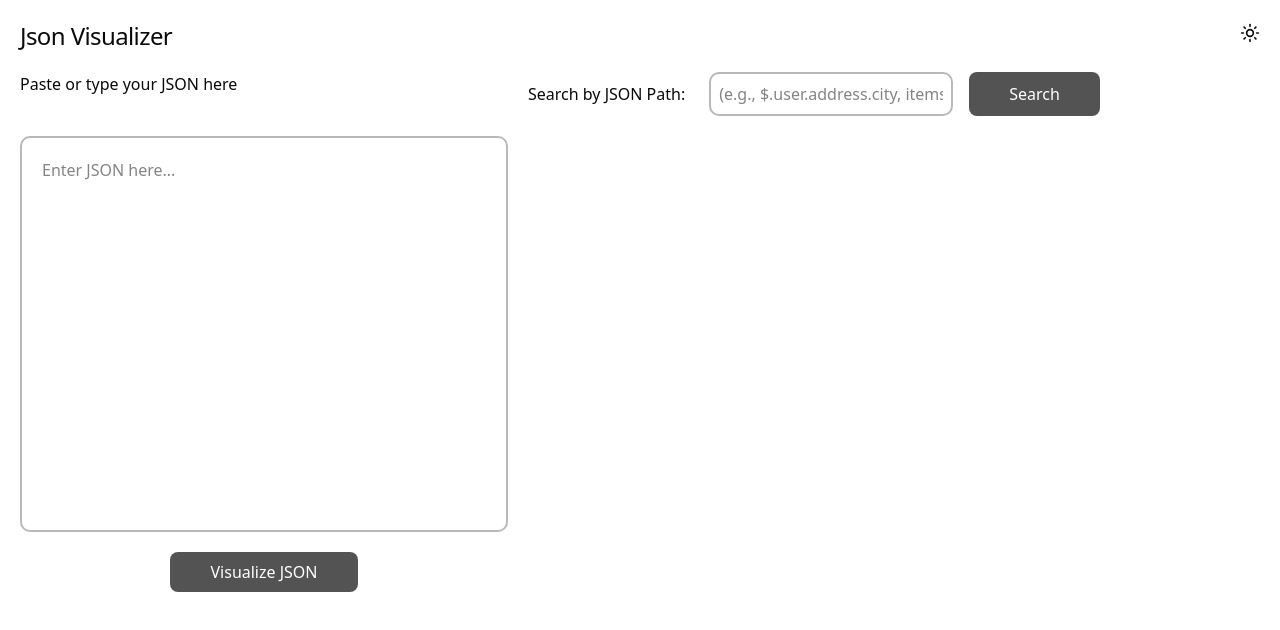
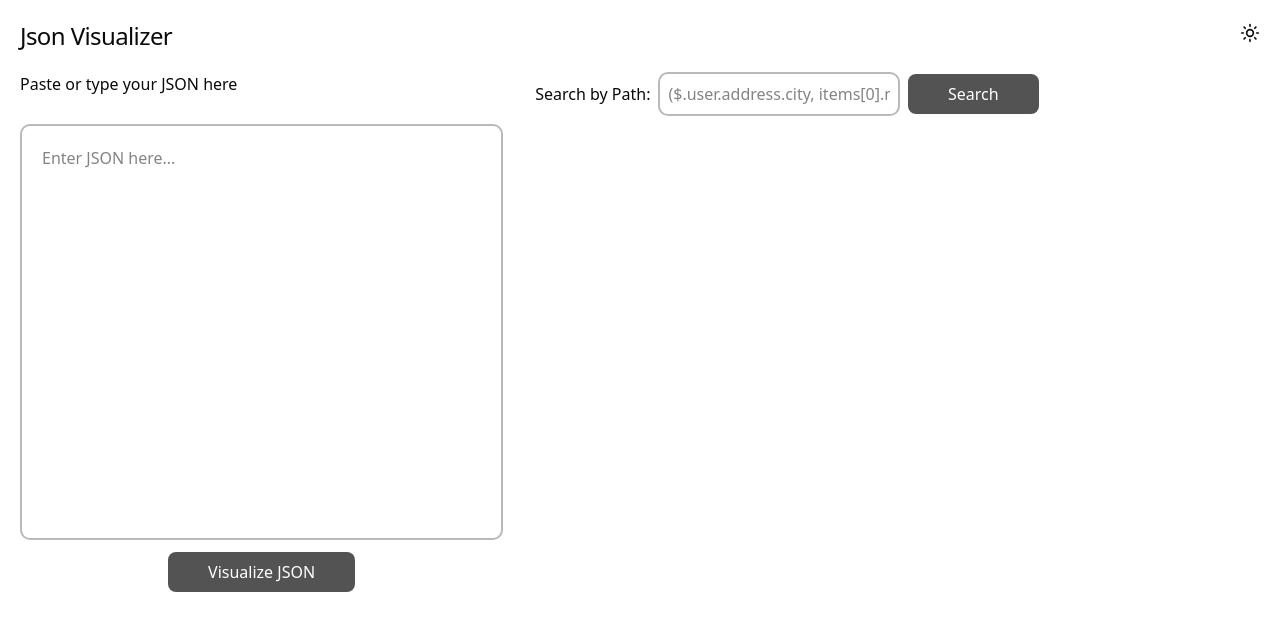
Before and after one commit to nagendrakathi/json-visualizer, a Next.js app: page / in a window 1280 px wide. Shown: the top 630 px of the page. Built offline with nearby package versions, Linux system fonts and the light colour scheme.

Commit message:
Divide components

```diff
--- a/package.json
+++ b/package.json
@@ -9,13 +9,15 @@
     "lint": "eslint"
   },
   "dependencies": {
+    "clsx": "^2.1.1",
     "html-to-image": "^1.11.13",
     "lucide-react": "^0.548.0",
     "next": "16.0.0",
     "next-themes": "^0.4.6",
     "react": "19.2.0",
     "react-dom": "19.2.0",
-    "reactflow": "^11.11.4"
+    "reactflow": "^11.11.4",
+    "tailwind-merge": "^3.3.1"
   },
   "devDependencies": {
     "@tailwindcss/postcss": "^4",
--- a/src/app/page.tsx
+++ b/src/app/page.tsx
@@ -1,14 +1,14 @@
 import InputSection from "@/components/input-section";
-import Visualizer from "@/components/visual-section";
+import Visuals from "@/components/visual-section";
 
 export default function Home() {
   return (
-    <main className="w-full gap-5 flex flex-col lg:flex-row">
+    <main className="w-full gap-8 flex flex-col lg:flex-row">
       <div className="lg:w-2/5 w-full">
         <InputSection />
       </div>
       <div className="lg:w-3/5 w-full">
-        <Visualizer />
+        <Visuals />
       </div>
     </main>
   );
--- a/src/components/Input/button.tsx
+++ b/src/components/Input/button.tsx
@@ -1,9 +1,17 @@
-import React from 'react'
+import cn from "@/lib/lib";
+import { ButtonProps } from "@/types";
+import React from "react";
 
-export default function Button() {
+export default function Button({ label, classnames }: ButtonProps) {
   return (
-    <div>
-
-    </div>
-  )
+    <button
+      type="button"
+      className={cn(
+        "bg-foreground/70 focus-ring ring w-fit self-center px-10 py-2 rounded-md text-background hover:bg-foreground/60 transition duration-150 ease-in-out cursor-pointer",
+        classnames
+      )}
+    >
+      {label}
+    </button>
+  );
 }
--- a/src/components/Input/json-input.tsx
+++ b/src/components/Input/json-input.tsx
@@ -1,13 +1,16 @@
+import { JsonInputProps } from "@/types";
 import React from "react";
 
-export default function JsonInput() {
+export default function JsonInput({ value, handleChange }: JsonInputProps) {
   return (
     <textarea
       name="json-input"
       id="json-input"
       title="json-input"
+      value={value}
+      onChange={(e) => handleChange(e.target.value)}
       placeholder="Enter JSON here..."
-      className="resize-none mt-5 w-full h-full p-5 text-foreground outline-none border-2 border-primary/30 rounded-lg bg-transparent"
+      className="resize-none mt-4 w-full h-full p-5 text-foreground outline-none border-2 border-primary/30 rounded-lg bg-transparent"
     ></textarea>
   );
 }
--- a/src/components/Input/search-input.tsx
+++ b/src/components/Input/search-input.tsx
@@ -5,7 +5,7 @@ export default function SearchInput() {
     <input
       type="text"
       className="text-foreground outline-none border-2 border-primary/30 rounded-lg bg-transparent p-2 w-1/3"
-      placeholder="(e.g., $.user.address.city, items[0].name)"
+      placeholder="($.user.address.city, items[0].name)"
     ></input>
   );
 }
--- a/src/components/input-section.tsx
+++ b/src/components/input-section.tsx
@@ -1,19 +1,18 @@
-import React from "react";
+"use client";
+import React, { useState } from "react";
 import JsonInput from "./Input/json-input";
+import Button from "./Input/button";
 
 export default function InputSection() {
+  const [jsonData, setJsonData] = useState<string>("");
   return (
-    <div className="w-full h-130 flex flex-col gap-5">
+    <div className="w-full h-130 flex flex-col gap-3">
       <h2>Paste or type your JSON here</h2>
-      <JsonInput />
-      <button
-        type="button"
-        name="visualize"
-        id="visualize"
-        className="bg-foreground/70 w-fit self-center px-10 py-2 rounded-md text-background hover:bg-foreground/60 transition duration-150 ease-in-out cursor-pointer"
-      >
-        Visualize JSON
-      </button>
+      <JsonInput
+        value={jsonData}
+        handleChange={(newValue: string) => setJsonData(newValue)}
+      />
+      <Button label="Visualize JSON" />
     </div>
   );
 }
--- a/src/components/visual-section.tsx
+++ b/src/components/visual-section.tsx
@@ -1,20 +1,16 @@
 import React from "react";
 import SearchInput from "./Input/search-input";
+import Button from "./Input/button";
 
-export default function Visualizer() {
+export default function Visuals() {
   return (
     <div className="w-full flex flex-col gap-3">
-      <div className="w-full flex items-center gap-4">
+      <div className="w-full flex items-center">
         <label htmlFor="json-path" className="mr-2">
-          Search by JSON Path:
+          Search by Path:
         </label>
         <SearchInput />
-        <button
-          type="button"
-          className="bg-foreground/70 w-fit self-center px-10 py-2.5 rounded-md text-background hover:bg-foreground/60 transition duration-150 ease-in-out cursor-pointer"
-        >
-          Search
-        </button>
+        <Button label="Search" classnames="ml-2"/>
       </div>
     </div>
   );
--- /dev/null
+++ b/src/lib/lib.ts
@@ -0,0 +1,6 @@
+import { type ClassValue, clsx } from "clsx";
+import { twMerge } from "tailwind-merge";
+
+export default function cn(...inputs: ClassValue[]) {
+    return twMerge(clsx(inputs));
+}
```
Also changed, not shown: src/types/index.ts (+7 -1 lines), 1 other file (tests, documents, lock files or other folders).
